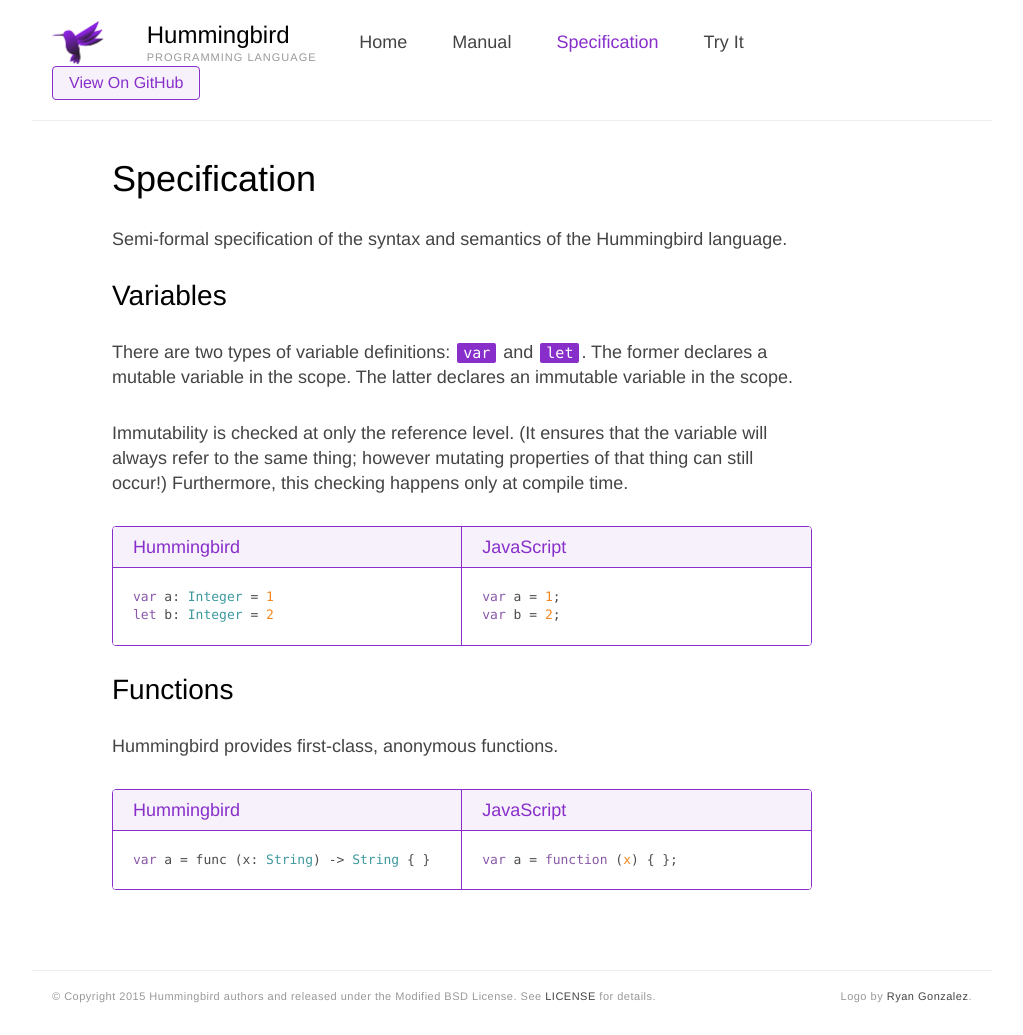
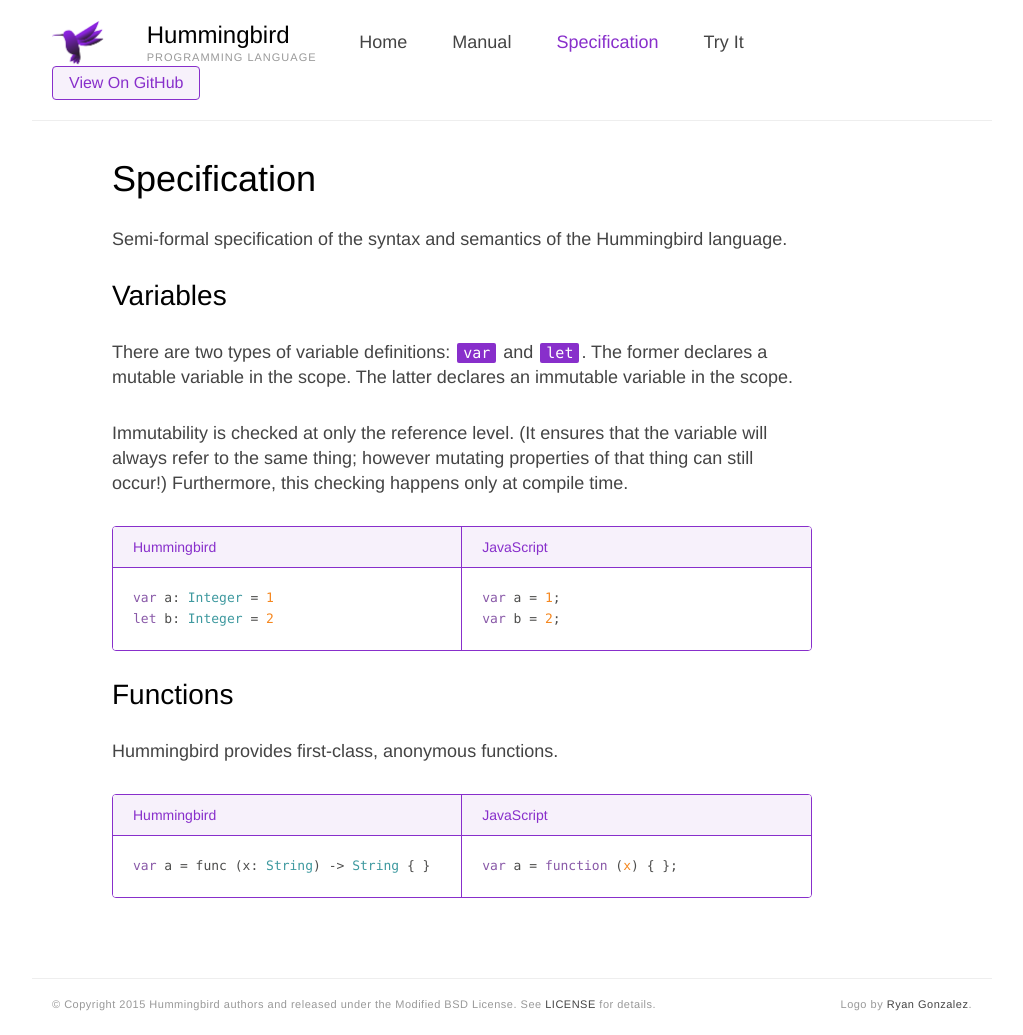
Before and after one commit to dirk/hummingbird, a Jekyll site: the page built from specification.html, in a window 1280 px wide. Shown: the whole page, without its empty margins (128-1151 px from the left). Built offline with Jekyll 4.4.1, drawn with Linux system fonts in a browser that asks for light colours; nearby versions of some CDN libraries.

Commit message:
Update styles for manual page.

```diff
--- a/_layouts/default.html
+++ b/_layouts/default.html
@@ -12,8 +12,8 @@
     <script>try{Typekit.load();}catch(e){}</script>
     <script src="//cdnjs.cloudflare.com/ajax/libs/highlight.js/8.4/highlight.min.js"></script>
     <script>hljs.initHighlightingOnLoad();</script>
+    <link rel="stylesheet" href="{{ site.baseurl }}/highlight.css">
     <link rel="stylesheet" href="{{ site.baseurl }}/styles.css">
-    <link rel="stylesheet" href="{{ site.baseurl }}/highlight.css">
   </head>
   <body>
     <div class="wrap">
--- a/styles.css
+++ b/styles.css
@@ -30,13 +30,22 @@ p, li { font-size: 18px; color: #444444; line-height: 1.4; }
 ul {list-style-type: circle; padding-left: 20px;}
 li { margin-bottom: 30px; }
 
-h1, h2, h3, h4, h5, h6, p, .spec-pair { margin-bottom: 30px; }
+h1, h2, h3, h4, h5, h6, p, .spec-pair, code.hljs { margin-bottom: 30px; }
 h1, h2, h3, h4, h5, h6 { font-weight: 500; }
 
 a { text-decoration: none; color: inherit; }
 
 strong { font-weight: 500; }
 em { font-style: italic; }
+
+/* Code */
+
+
+code { font-family: "source-code-pro", "Menlo", monospace; font-size: 1.3rem; white-space: pre; }
+code.hljs { padding: 20px; border-radius: 4px; border: 1px solid #882FCB; line-height: 1.6; }
+h1 > code, h2 > code, h3 > code, h4 > code, p > code { background: #882FCB; color: white; padding: 1px 6px; border-radius: 2px; margin: 2px; font-size: 15px; }
+
+
 
 /* Components */
 .button { color: #882fcb; border: 1px solid; background: #f7f1fb; border-radius: 4px; padding: 8px 16px; font-size: 1.6rem; }
@@ -57,21 +66,20 @@ em { font-style: italic; }
 .navigation-list-item { display: inline-block; vertical-align: middle; margin: 0 40px 0 0; font-weight: 500; }
 .navigation-list-item.is-active, .navigation-list-item:hover { color: #882FCB; }
 
-code { font-family: "source-code-pro", "Menlo", monospace; font-size: 13px; }
-p code { background: #882FCB; color: white; padding: 1px 6px; border-radius: 2px; margin: 2px; font-size: 15px; }
-
 /* Pages */
 
 .page { width: 800px; padding-left: 80px; padding-right: 20px; }
+
 
 /* Specification Doc */
 
 .specification { width: 800px; padding-left: 80px; padding-right: 20px; }
 .spec-pair { border-radius: 4px; border: 1px solid #882FCB; display: flex; display: -webkit-flex; display: -moz-flex; overflow: hidden; }
 .spec-pair > .spec { display: inline-block; width: 100%; margin: 0; line-height: 1.4; background: white; }
-.spec code { padding: 20px; }
 .spec:first-child { border-right: 1px solid #882FCB; }
-.spec:before { content: attr(spec-type); display: block; text-align: left; height: 40px; line-height: 40px; color: #882FCB; border-bottom: 1px solid; padding-left: 20px; background: #F7F1FB; font-size: 1.8rem; }
+.spec:before { content: attr(spec-type); display: block; text-align: left; height: 40px; line-height: 40px; color: #882FCB; border-bottom: 1px solid; padding-left: 20px; background: #F7F1FB; font-size: 1.4rem; }
+.spec code { margin: 0; border: none; }
+
 
 /* Footer */
 .footer {
```
